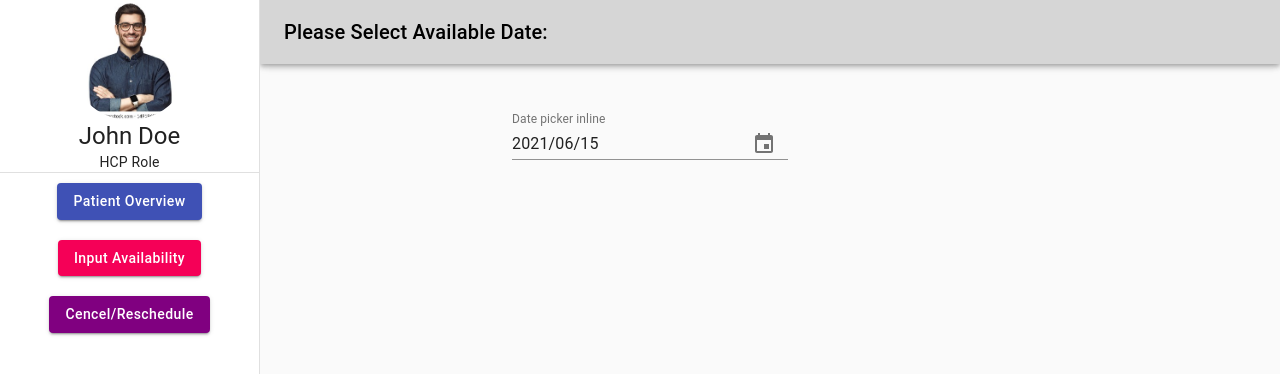
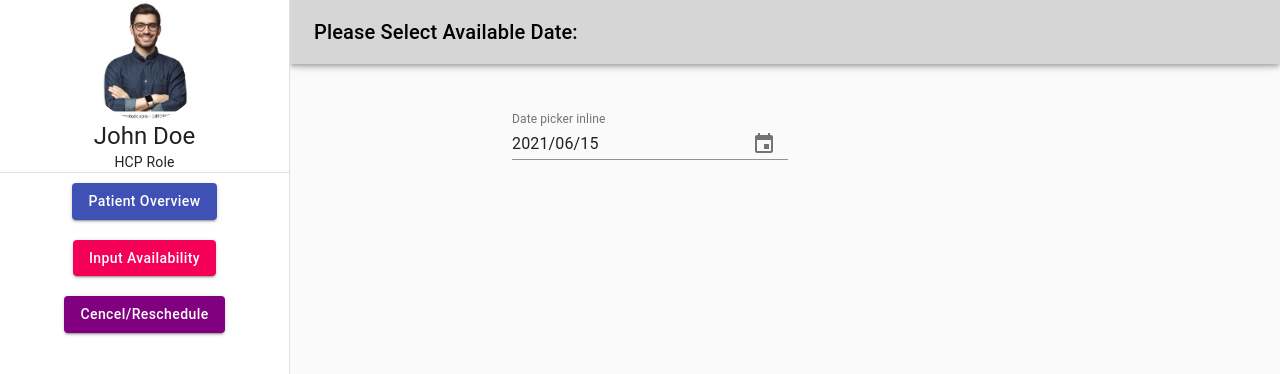
Before and after one commit to gaalit/calendar, a React (Create React App) app: page / in a window 1280 px wide. Shown: the top 374 px of the page. Built offline with nearby package versions, Linux system fonts and the light colour scheme.

Commit message:
added additional styling to theme

```diff
--- a/src/App.js
+++ b/src/App.js
@@ -15,7 +15,7 @@ import ListItem from "@material-ui/core/ListItem";
 import ListItemIcon from "@material-ui/core/ListItemIcon";
 import ListItemText from "@material-ui/core/ListItemText";
 
-const drawerWidth = 260;
+const drawerWidth = 290;
 
 const useStyles = makeStyles((theme) => ({
   root: {
@@ -80,6 +80,10 @@ const useStyles = makeStyles((theme) => ({
     marginTop: "50px",
     maxWidth: 345,
   },
+
+  radioText: {
+    color: "#3f50b5",
+  },
 }));
 
 export default function App() {
```
